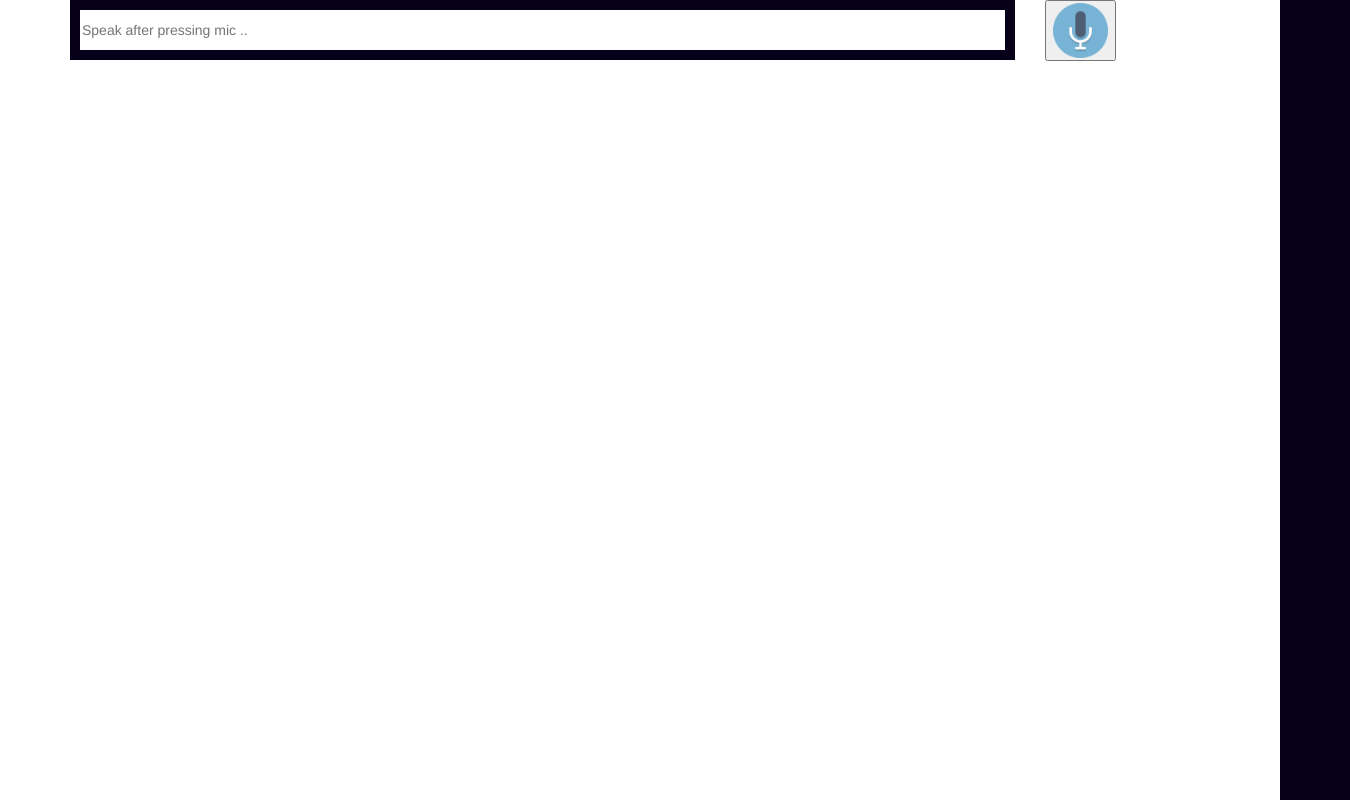
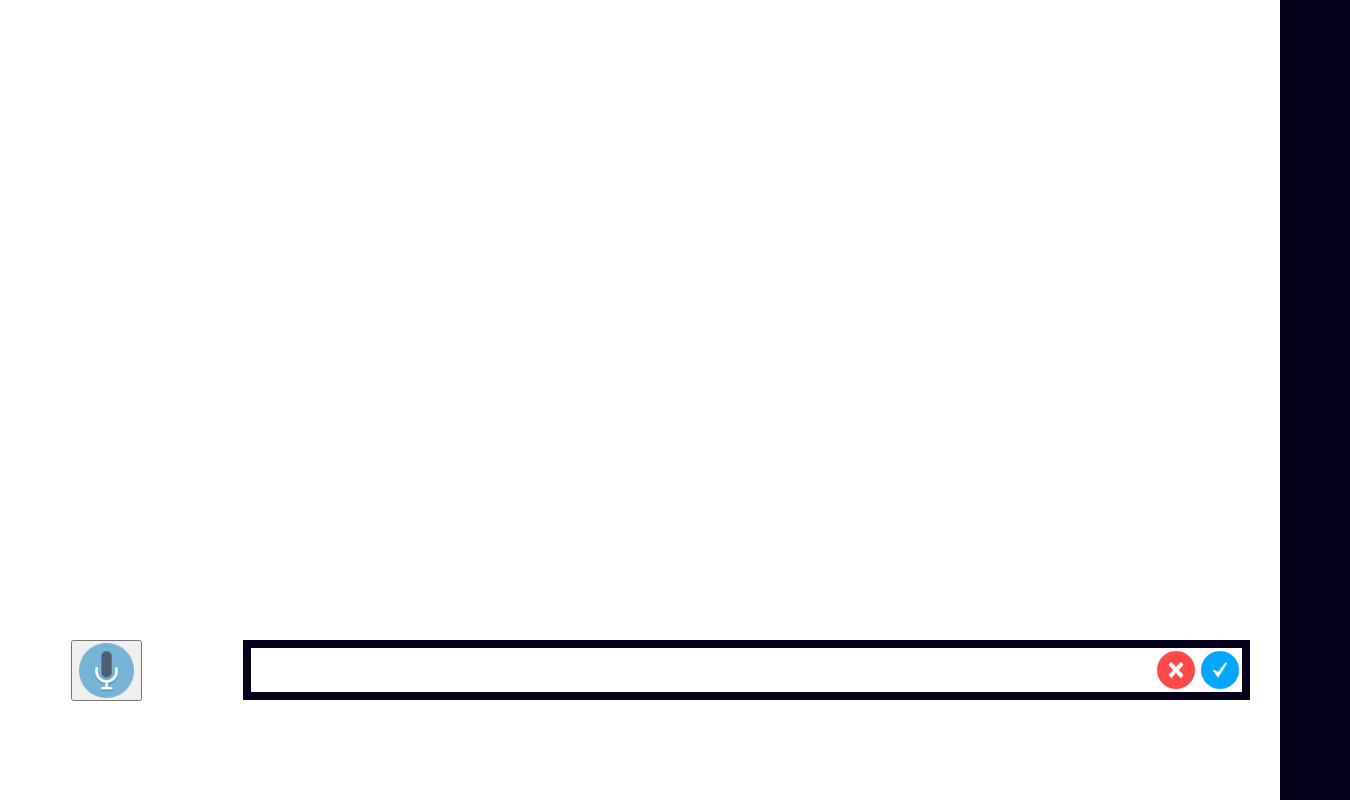
Before and after one commit to sakthiiv/articulator, a website: page public/index.html in a window 1280 px wide. Shown: the whole page, 1350 px wide, since content can reach past the window. Drawn offline with Linux system fonts and the light colour scheme.

Commit message:
Changes in UI

```diff
--- a/public/css/index.css
+++ b/public/css/index.css
@@ -53,7 +53,7 @@ textarea {
 
 
 .inputMessage {
-  border: 10px solid #06001B;
+  border: 8px solid #06001B;
   bottom: 0;
   height: 60px;
   outline: none;
@@ -66,7 +66,7 @@ textarea {
 }
 
 .final {
-  color: #fff;
+  color: #000;
   padding-right: 3px;
 }
 .interim {
@@ -88,3 +88,24 @@ textarea {
 #img_start {
   width: 55px;
 }
+
+.center {
+  text-align: center;
+}
+
+.left {
+  float: left;
+}
+
+.right {
+  float: right;
+}
+
+.chat-container {
+  height: 80%;
+  width: 100%;
+}
+
+.icon {
+  width: 44px;
+}
--- a/public/index.html
+++ b/public/index.html
@@ -9,32 +9,49 @@
 <body>
 <!--<textarea id="txtConverse"></textarea>
 <input id="btnConverse" value="Let's chat" type="button" />-->
-<div class="container">
-	<ul class="pages">
+<div class="container-fluid chat-container">
+	<div class="row">
+	</div>
+	<!--<ul class="pages">
 		<li class="chat page">
 			<div id="results">
 				<span id="final_span" class="final">This is a test</span>
 				<span id="interim_span" class="interim">This is a test</span>
-				<p>
 			</div>
 			<div class="chatArea">
 				<ul class="messages"></ul>
 			</div>
 		</li>
-	</ul>
+	</ul>-->
 </div>
-<footer>
-	<div class="container">
-	  <div class="row">
-	  	<div class="col-md-10"><input class="inputMessage" placeholder="Speak after pressing mic .."/></div>
-	  	<div class="col-md-2">
-		  <button id="btn_start" value="Lets hear">
+<div class="container-fluid">
+  <div class="row">
+  	<div class="col-md-2">
+  		<div class="center">
+		  <button id="btn_start">
 		  	<img id="img_start" src="images/mic.png" alt="Start">
 		  </button>
-	  	</div>
-	  </div>
-	</div>
-</footer>
+  		</div>
+  	</div>
+  	<div class="col-md-10">
+  		<!--<input class="inputMessage" placeholder="Speak after pressing mic .."/>-->
+  		<div class="container-fluid">
+  			<div class="row">
+  				<div class="col-md-12">
+			  		<div class="inputMessage left">
+			  			<div class="left">
+			  				<span id="final_span" class="final"></span>
+							<span id="interim_span" class="interim"></span>
+			  			</div>
+			  			<div class="right"><input id="btn_send" class="icon" type="image" src="images/tick_blue.png" alt="Send"></div>
+			  			<div class="right"><input id="btn_clear" class="icon" type="image" src="images/close_red.png" alt="Clear"></div>
+			  		</div>
+  				</div>
+  			</div>
+  		</div>
+  	</div>
+  </div>
+</div>
 <script src="js/lib/jquery-3.1.0.js"></script>
 <script src="js/lib/bootstrap.min.js"></script>
 <script src="js/recognition.js"></script>
--- a/public/js/recognition.js
+++ b/public/js/recognition.js
@@ -98,4 +98,13 @@ $(document).ready(function() {
 	  //showButtons('none');
 	  start_timestamp = event.timeStamp;
 	});
+
+	$('#btn_send').on('click', function(e) {
+		alert(final_span.innerHTML);
+	});
+
+	$('#btn_clear').on('click', function(e) {
+	  final_span.innerHTML = '';
+	  interim_span.innerHTML = '';
+	});
 });
```
Also changed, not shown: public/images/close_red.png (added), public/images/tick_blue.png (added).
